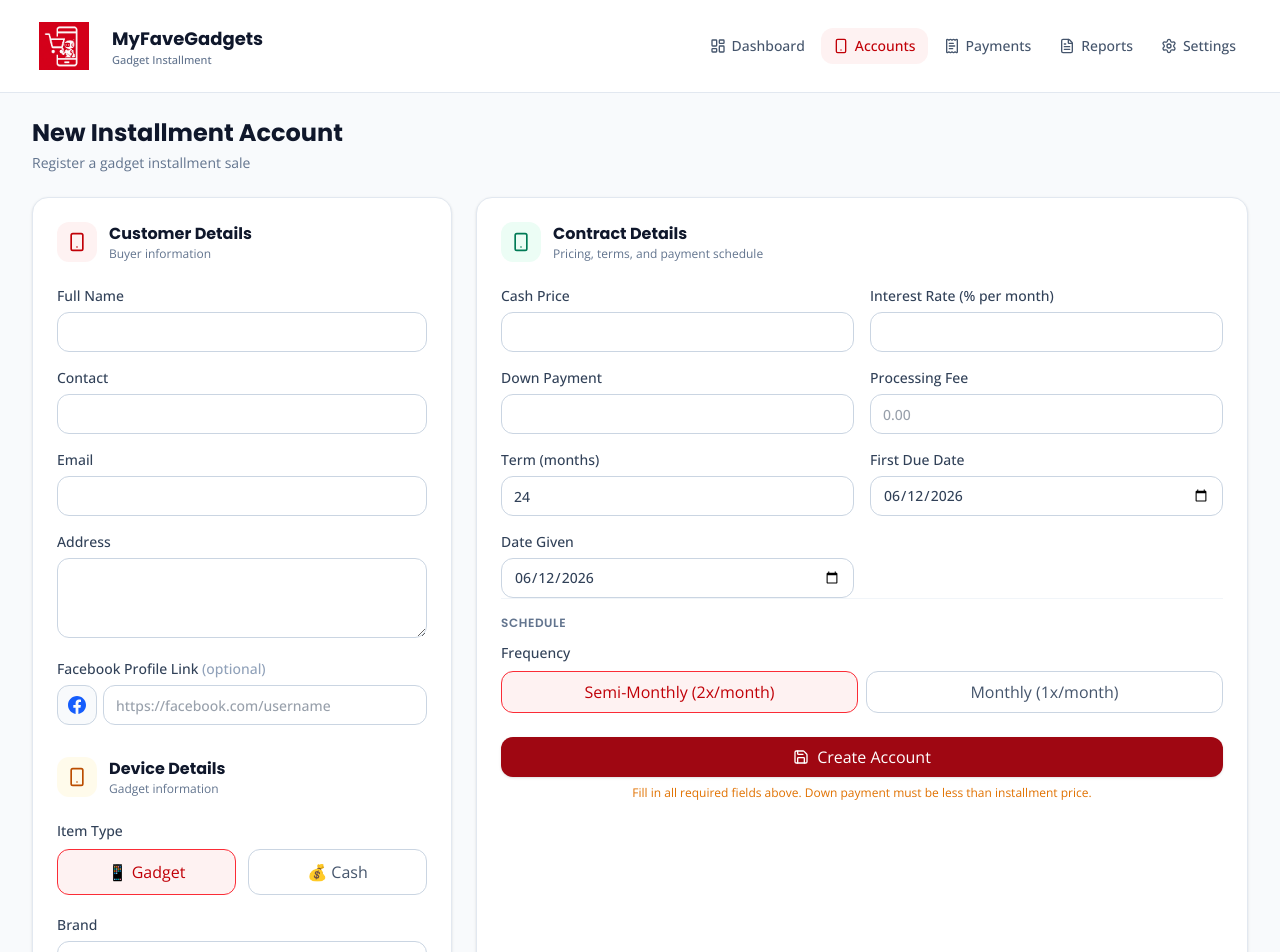
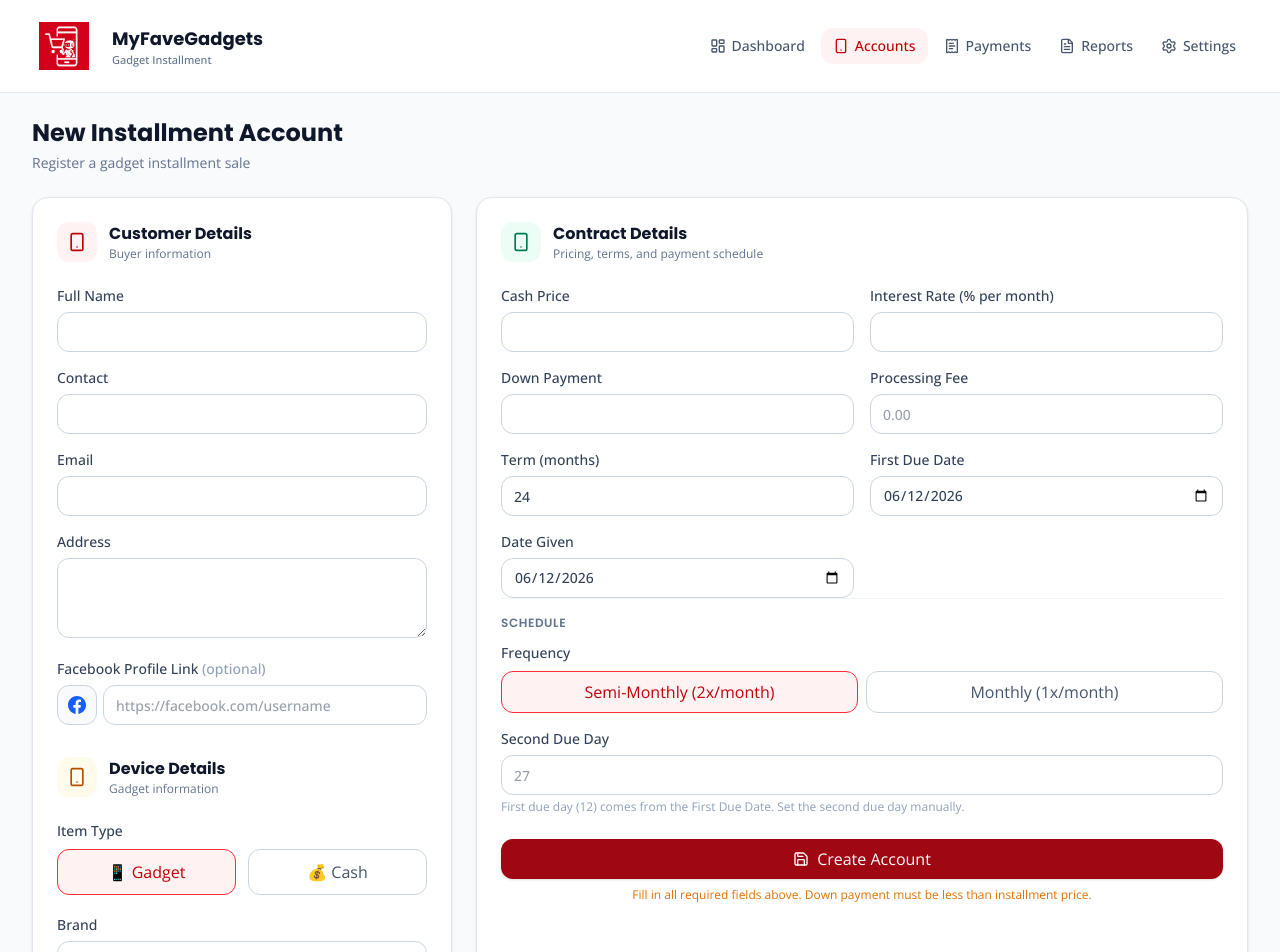
Before and after one commit to tomatocultivator1988/gmcycle, a Next.js app: page /installment-accounts/new in a window 1280 px wide. Shown: the top 952 px of the page. Built offline with nearby package versions, Linux system fonts and the light colour scheme.

Commit message:
semi-monthly: explicit Second Due Day input instead of auto-computed (+15 days)

```diff
--- a/src/app/installment-accounts/new/installment-account-form.tsx
+++ b/src/app/installment-accounts/new/installment-account-form.tsx
@@ -23,13 +23,6 @@ function todayDateOnly() {
   }).format(new Date());
 }
 
-function computeDueDays(firstDueDate: string, scheduleType: "SEMI_MONTHLY" | "MONTHLY"): number[] {
-  const day = parseInt(firstDueDate.slice(8, 10)) || 15;
-  if (scheduleType === "MONTHLY") return [day];
-  const secondDay = Math.min(day + 15, 28);
-  return secondDay === day ? [day] : [day, secondDay];
-}
-
 export function InstallmentAccountForm() {
   const router = useRouter();
   const [form, setForm] = useState({
@@ -49,6 +42,7 @@ export function InstallmentAccountForm() {
     term: 24,
     scheduleType: "SEMI_MONTHLY" as "SEMI_MONTHLY" | "MONTHLY",
     firstDueDate: todayDateOnly(),
+    dueDay2: "",
     dateGiven: todayDateOnly(),
   });
   const [fieldErrors, setFieldErrors] = useState<FieldErrors>({});
@@ -90,6 +84,11 @@ export function InstallmentAccountForm() {
     ? remainingBalance.div(totalPeriods).toDecimalPlaces(2)
     : new Decimal(0);
 
+  const dueDay1 = form.firstDueDate ? parseInt(form.firstDueDate.slice(8, 10)) || 15 : 15;
+  const dueDays = form.scheduleType === "SEMI_MONTHLY"
+    ? [dueDay1, parseInt(form.dueDay2) || dueDay1]
+    : [dueDay1];
+
   const formValid =
     form.customerName.trim() &&
     form.customerPhone.trim() &&
@@ -102,7 +101,8 @@ export function InstallmentAccountForm() {
     cashPrice.gt(0) &&
     interestRateDecimal.gt(0) &&
     downPayment.gt(0) &&
-    downPayment.lt(installmentPrice);
+    downPayment.lt(installmentPrice) &&
+    (form.scheduleType === "MONTHLY" || parseInt(form.dueDay2) >= 1);
 
   function updateField(field: string, value: string | number) {
     setForm({ ...form, [field]: value });
@@ -137,7 +137,7 @@ export function InstallmentAccountForm() {
         startDate: form.firstDueDate,
         dateGiven: form.dateGiven || undefined,
         scheduleType: form.scheduleType,
-        dueDays: computeDueDays(form.firstDueDate, form.scheduleType),
+        dueDays,
         firstDueDate: form.firstDueDate,
         customFields: customFields.reduce((acc, { key, value }) => {
           if (key.trim()) acc[key.trim()] = value;
@@ -184,7 +184,7 @@ export function InstallmentAccountForm() {
         startDate: form.firstDueDate,
         dateGiven: form.dateGiven || undefined,
         scheduleType: form.scheduleType,
-        dueDays: computeDueDays(form.firstDueDate, form.scheduleType),
+        dueDays,
         firstDueDate: form.firstDueDate,
         customFields: customFields.reduce((acc, { key, value }) => {
           if (key.trim()) acc[key.trim()] = value;
@@ -567,6 +567,25 @@ export function InstallmentAccountForm() {
                 </button>
               </div>
             </div>
+            {form.scheduleType === "SEMI_MONTHLY" ? (
+              <div className="mt-4">
+                <label className="block text-sm font-medium text-slate-700">
+                  Second Due Day
+                  <input
+                    type="number"
+                    min={1}
+                    max={31}
+                    value={form.dueDay2}
+                    onChange={(e) => updateField("dueDay2", e.target.value)}
+                    placeholder={String(Math.min(dueDay1 + 15, 28))}
+                    className="mt-1.5 h-10 w-full rounded-xl border border-slate-300 bg-white px-3 text-sm outline-none transition-all focus:border-red-500 focus:ring-2 focus:ring-red-100"
+                  />
+                </label>
+                <p className="mt-1 text-xs text-slate-400">
+                  First due day ({dueDay1}) comes from the First Due Date. Set the second due day manually.
+                </p>
+              </div>
+            ) : null}
           </div>
 
           {remainingBalance.gt(0) ? (
@@ -615,7 +634,7 @@ export function InstallmentAccountForm() {
       <ConfirmModal
         open={showConfirm}
         title="Create Installment Account?"
-        message={`${form.customerName} — ${form.brand} ${form.model}. ₱${formatPeso(remainingBalance.toFixed(2))} — ${totalPeriods} periods, ${form.scheduleType === "SEMI_MONTHLY" ? "semi-monthly" : "monthly"}.`}
+        message={`${form.customerName} — ${form.brand} ${form.model}. ₱${formatPeso(remainingBalance.toFixed(2))} — ${totalPeriods} periods, ${form.scheduleType === "SEMI_MONTHLY" ? `semi-monthly (${dueDays.join(", ")})` : "monthly"}.`}
         confirmLabel="Yes, create account"
         onConfirm={confirmCreate}
         onCancel={() => setShowConfirm(false)}
```
